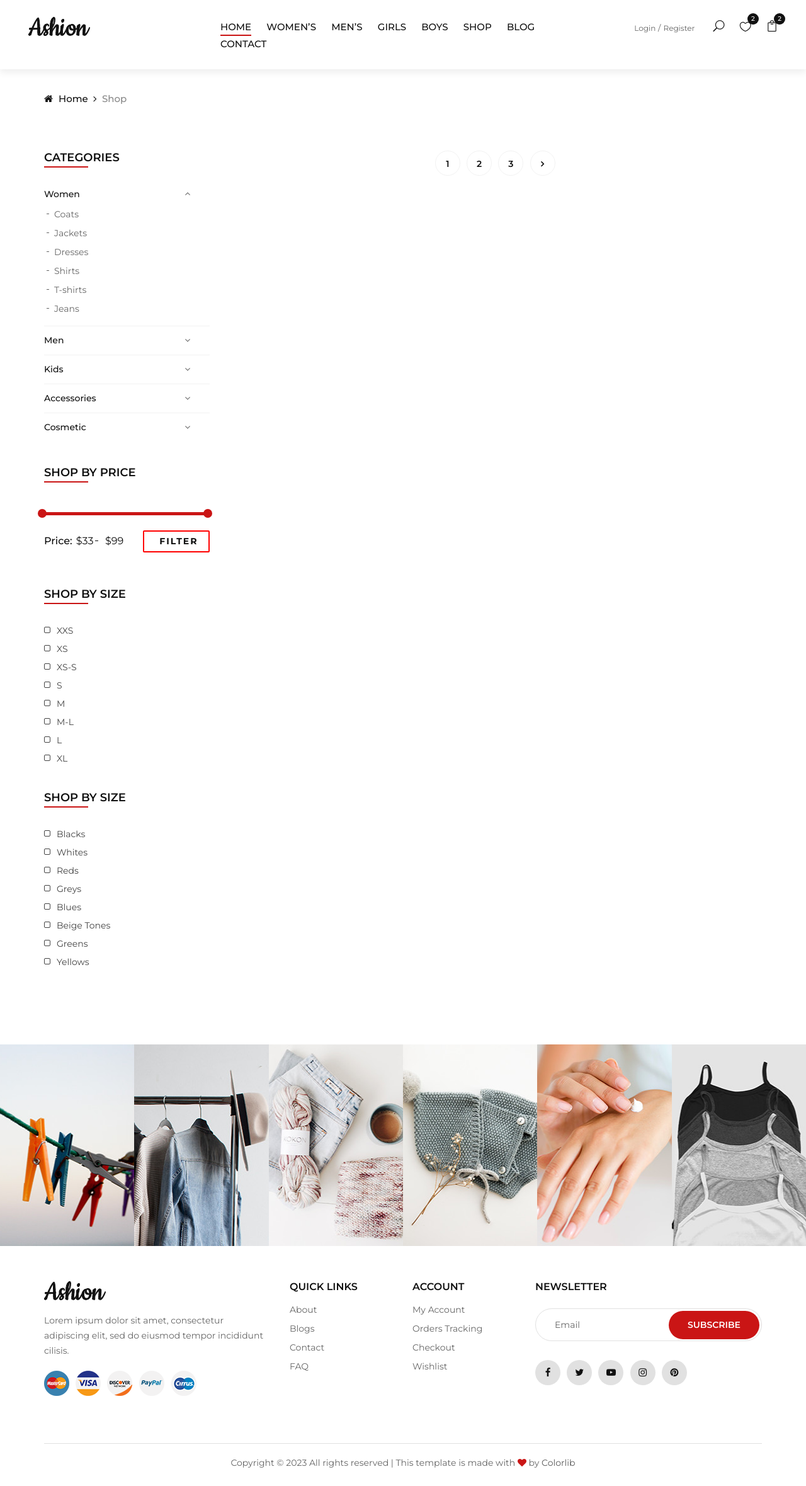
After one commit to laercioigorps/ecommerce, a Django app: template ecommerce/shop/templates/shop/genre_page.html in a window 1280 px wide. The commit adds this page. Shown: the whole page at 63% size. Run offline with Django 4.2, Linux system fonts and the light colour scheme; the template is opened without the code that fills it, so the values that code supplies are empty; some libraries are stand-ins or nearby versions.

Commit message:
add genre pages

```diff
--- /dev/null
+++ b/ecommerce/shop/templates/shop/genre_page.html
@@ -0,0 +1,134 @@
+{% extends "shopbase.html" %}
+{% load static %}
+
+{% block content %}
+    <!-- Breadcrumb Begin -->
+    <div class="breadcrumb-option">
+        <div class="container">
+            <div class="row">
+                <div class="col-lg-12">
+                    <div class="breadcrumb__links">
+                        <a href="./index.html"><i class="fa fa-home"></i> Home</a>
+                        <span>Shop</span>
+                    </div>
+                </div>
+            </div>
+        </div>
+    </div>
+    <!-- Breadcrumb End -->
+
+    <!-- Shop Section Begin -->
+    <section class="shop spad">
+        <div class="container">
+            <div class="row">
+                <div class="col-lg-3 col-md-3">
+                    {% include 'shop/sidebar.html'%}
+                </div>
+                <div class="col-lg-9 col-md-9">
+                    <div class="row">
+                        {% for item_page in pages %}
+                        <div class="col-lg-4 col-md-6">
+                            <div class="product__item">
+                                {% with item_page.product.product_medias.first.url as product_image_url %}
+                                    <div class="product__item__pic set-bg" data-setbg="{{product_image_url}}">
+                                        <div class="label new">New</div>
+                                        <ul class="product__hover">
+                                            <li><a href="{{product_image_url}}" class="image-popup"><span class="arrow_expand"></span></a></li>
+                                            <li><a href="#"><span class="icon_heart_alt"></span></a></li>
+                                            <li><a href="#"><span class="icon_bag_alt"></span></a></li>
+                                        </ul>
+                                    </div>
+                                {% endwith %}
+                                <div class="product__item__text">
+                                    <h6><a href="{{item_page.url}}">{{item_page.title}}</a></h6>
+                                    <div class="rating">
+                                        <i class="fa fa-star"></i>
+                                        <i class="fa fa-star"></i>
+                                        <i class="fa fa-star"></i>
+                                        <i class="fa fa-star"></i>
+                                        <i class="fa fa-star"></i>
+                                    </div>
+                                    {% with item_page.product.get_price_range as price_range %}
+                                        {% if price_range.sale_price__max == price_range.sale_price__min%}
+                                            <div class="product__price">$ {{price_range.sale_price__min}}</div>
+                                        {% else %}
+                                            <div class="product__price">$ {{price_range.sale_price__min}} - $ {{price_range.sale_price__max}}</div>
+                                        {% endif %}
+                                    {% endwith %}
+                                </div>
+                            </div>
+                        </div>
+                        {% endfor %}
+
+                        <div class="col-lg-12 text-center">
+                            <div class="pagination__option">
+                                <a href="#">1</a>
+                                <a href="#">2</a>
+                                <a href="#">3</a>
+                                <a href="#"><i class="fa fa-angle-right"></i></a>
+                            </div>
+                        </div>
+                    </div>
+                </div>
+            </div>
+        </div>
+    </section>
+    <!-- Shop Section End -->
+
+    <!-- Instagram Begin -->
+    <div class="instagram">
+        <div class="container-fluid">
+            <div class="row">
+                <div class="col-lg-2 col-md-4 col-sm-4 p-0">
+                    <div class="instagram__item set-bg" data-setbg="{% static 'shop/img/instagram/insta-1.jpg' %}">
+                        <div class="instagram__text">
+                            <i class="fa fa-instagram"></i>
+                            <a href="#">@ ashion_shop</a>
+                        </div>
+                    </div>
+                </div>
+                <div class="col-lg-2 col-md-4 col-sm-4 p-0">
+                    <div class="instagram__item set-bg" data-setbg="{% static 'shop/img/instagram/insta-2.jpg' %}">
+                        <div class="instagram__text">
+                            <i class="fa fa-instagram"></i>
+                            <a href="#">@ ashion_shop</a>
+                        </div>
+                    </div>
+                </div>
+                <div class="col-lg-2 col-md-4 col-sm-4 p-0">
+                    <div class="instagram__item set-bg" data-setbg="{% static 'shop/img/instagram/insta-3.jpg' %}">
+                        <div class="instagram__text">
+                            <i class="fa fa-instagram"></i>
+                            <a href="#">@ ashion_shop</a>
+                        </div>
+                    </div>
+                </div>
+                <div class="col-lg-2 col-md-4 col-sm-4 p-0">
+                    <div class="instagram__item set-bg" data-setbg="{% static 'shop/img/instagram/insta-4.jpg' %}">
+                        <div class="instagram__text">
+                            <i class="fa fa-instagram"></i>
+                            <a href="#">@ ashion_shop</a>
+                        </div>
+                    </div>
+                </div>
+                <div class="col-lg-2 col-md-4 col-sm-4 p-0">
+                    <div class="instagram__item set-bg" data-setbg="{% static 'shop/img/instagram/insta-5.jpg' %}">
+                        <div class="instagram__text">
+                            <i class="fa fa-instagram"></i>
+                            <a href="#">@ ashion_shop</a>
+                        </div>
+                    </div>
+                </div>
+                <div class="col-lg-2 col-md-4 col-sm-4 p-0">
+                    <div class="instagram__item set-bg" data-setbg="{% static 'shop/img/instagram/insta-6.jpg' %}">
+                        <div class="instagram__text">
+                            <i class="fa fa-instagram"></i>
+                            <a href="#">@ ashion_shop</a>
+                        </div>
+                    </div>
+                </div>
+            </div>
+        </div>
+    </div>
+    <!-- Instagram End -->
+{% endblock %}
--- /dev/null
+++ b/ecommerce/shop/templates/shop/sidebar.html
@@ -0,0 +1,207 @@
+<div class="shop__sidebar">
+    <div class="sidebar__categories">
+        <div class="section-title">
+            <h4>Categories</h4>
+        </div>
+        <div class="categories__accordion">
+            <div class="accordion" id="accordionExample">
+                <div class="card">
+                    <div class="card-heading active">
+                        <a data-toggle="collapse" data-target="#collapseOne">Women</a>
+                    </div>
+                    <div id="collapseOne" class="collapse show" data-parent="#accordionExample">
+                        <div class="card-body">
+                            <ul>
+                                <li><a href="#">Coats</a></li>
+                                <li><a href="#">Jackets</a></li>
+                                <li><a href="#">Dresses</a></li>
+                                <li><a href="#">Shirts</a></li>
+                                <li><a href="#">T-shirts</a></li>
+                                <li><a href="#">Jeans</a></li>
+                            </ul>
+                        </div>
+                    </div>
+                </div>
+                <div class="card">
+                    <div class="card-heading">
+                        <a data-toggle="collapse" data-target="#collapseTwo">Men</a>
+                    </div>
+                    <div id="collapseTwo" class="collapse" data-parent="#accordionExample">
+                        <div class="card-body">
+                            <ul>
+                                <li><a href="#">Coats</a></li>
+                                <li><a href="#">Jackets</a></li>
+                                <li><a href="#">Dresses</a></li>
+                                <li><a href="#">Shirts</a></li>
+                                <li><a href="#">T-shirts</a></li>
+                                <li><a href="#">Jeans</a></li>
+                            </ul>
+                        </div>
+                    </div>
+                </div>
+                <div class="card">
+                    <div class="card-heading">
+                        <a data-toggle="collapse" data-target="#collapseThree">Kids</a>
+                    </div>
+                    <div id="collapseThree" class="collapse" data-parent="#accordionExample">
+                        <div class="card-body">
+                            <ul>
+                                <li><a href="#">Coats</a></li>
+                                <li><a href="#">Jackets</a></li>
+                                <li><a href="#">Dresses</a></li>
+                                <li><a href="#">Shirts</a></li>
+                                <li><a href="#">T-shirts</a></li>
+                                <li><a href="#">Jeans</a></li>
+                            </ul>
+                        </div>
+                    </div>
+                </div>
+                <div class="card">
+                    <div class="card-heading">
+                        <a data-toggle="collapse" data-target="#collapseFour">Accessories</a>
+                    </div>
+                    <div id="collapseFour" class="collapse" data-parent="#accordionExample">
+                        <div class="card-body">
+                            <ul>
+                                <li><a href="#">Coats</a></li>
+                                <li><a href="#">Jackets</a></li>
+                                <li><a href="#">Dresses</a></li>
+                                <li><a href="#">Shirts</a></li>
+                                <li><a href="#">T-shirts</a></li>
+                                <li><a href="#">Jeans</a></li>
+                            </ul>
+                        </div>
+                    </div>
+                </div>
+                <div class="card">
+                    <div class="card-heading">
+                        <a data-toggle="collapse" data-target="#collapseFive">Cosmetic</a>
+                    </div>
+                    <div id="collapseFive" class="collapse" data-parent="#accordionExample">
+                        <div class="card-body">
+                            <ul>
+                                <li><a href="#">Coats</a></li>
+                                <li><a href="#">Jackets</a></li>
+                                <li><a href="#">Dresses</a></li>
+                                <li><a href="#">Shirts</a></li>
+                                <li><a href="#">T-shirts</a></li>
+                                <li><a href="#">Jeans</a></li>
+                            </ul>
+                        </div>
+                    </div>
+                </div>
+            </div>
+        </div>
+    </div>
+    <div class="sidebar__filter">
+        <div class="section-title">
+            <h4>Shop by price</h4>
+        </div>
+        <div class="filter-range-wrap">
+            <div class="price-range ui-slider ui-corner-all ui-slider-horizontal ui-widget ui-widget-content"
+            data-min="33" data-max="99"></div>
+            <div class="range-slider">
+                <div class="price-input">
+                    <p>Price:</p>
+                    <input type="text" id="minamount">
+                    <input type="text" id="maxamount">
+                </div>
+            </div>
+        </div>
+        <a href="#">Filter</a>
+    </div>
+    <div class="sidebar__sizes">
+        <div class="section-title">
+            <h4>Shop by size</h4>
+        </div>
+        <div class="size__list">
+            <label for="xxs">
+                xxs
+                <input type="checkbox" id="xxs">
+                <span class="checkmark"></span>
+            </label>
+            <label for="xs">
+                xs
+                <input type="checkbox" id="xs">
+                <span class="checkmark"></span>
+            </label>
+            <label for="xss">
+                xs-s
+                <input type="checkbox" id="xss">
+                <span class="checkmark"></span>
+            </label>
+            <label for="s">
+                s
+                <input type="checkbox" id="s">
+                <span class="checkmark"></span>
+            </label>
+            <label for="m">
+                m
+                <input type="checkbox" id="m">
+                <span class="checkmark"></span>
+            </label>
+            <label for="ml">
+                m-l
+                <input type="checkbox" id="ml">
+                <span class="checkmark"></span>
+            </label>
+            <label for="l">
+                l
+                <input type="checkbox" id="l">
+                <span class="checkmark"></span>
+            </label>
+            <label for="xl">
+                xl
+                <input type="checkbox" id="xl">
+                <span class="checkmark"></span>
+            </label>
+        </div>
+    </div>
+    <div class="sidebar__color">
+        <div class="section-title">
+            <h4>Shop by size</h4>
+        </div>
+        <div class="size__list color__list">
+            <label for="black">
+                Blacks
+                <input type="checkbox" id="black">
+                <span class="checkmark"></span>
+            </label>
+            <label for="whites">
+                Whites
+                <input type="checkbox" id="whites">
+                <span class="checkmark"></span>
+            </label>
+            <label for="reds">
+                Reds
+                <input type="checkbox" id="reds">
+                <span class="checkmark"></span>
+            </label>
+            <label for="greys">
+                Greys
+                <input type="checkbox" id="greys">
+                <span class="checkmark"></span>
+            </label>
+            <label for="blues">
+                Blues
+                <input type="checkbox" id="blues">
+                <span class="checkmark"></span>
+            </label>
+            <label for="beige">
+                Beige Tones
+                <input type="checkbox" id="beige">
+                <span class="checkmark"></span>
+            </label>
+            <label for="greens">
+                Greens
+                <input type="checkbox" id="greens">
+                <span class="checkmark"></span>
+            </label>
+            <label for="yellows">
+                Yellows
+                <input type="checkbox" id="yellows">
+                <span class="checkmark"></span>
+            </label>
+        </div>
+    </div>
+</div>
--- a/ecommerce/shop/templates/shopbase.html
+++ b/ecommerce/shop/templates/shopbase.html
@@ -74,17 +74,11 @@
                     <nav class="header__menu">
                         <ul>
                             <li class="active"><a href="/">Home</a></li>
-                            <li><a href="#">Women’s</a></li>
-                            <li><a href="#">Men’s</a></li>
-                            <li><a href="./shop">Shop</a></li>
-                            <li><a href="#">Pages</a>
-                                <ul class="dropdown">
-                                    <li><a href="./product-details.html">Product Details</a></li>
-                                    <li><a href="{% url 'shop:cart_page' %}">Shop Cart</a></li>
-                                    <li><a href="./checkout.html">Checkout</a></li>
-                                    <li><a href="./blog-details.html">Blog Details</a></li>
-                                </ul>
-                            </li>
+                            <li><a href="/women">Women’s</a></li>
+                            <li><a href="/men">Men’s</a></li>
+                            <li><a href="/girls">Girls</a></li>
+                            <li><a href="/boys">Boys</a></li>
+                            <li><a href="#">Shop</a></li>
                             <li><a href="./blog.html">Blog</a></li>
                             <li><a href="./contact.html">Contact</a></li>
                         </ul>
```
Also changed, not shown: ecommerce/shop/models.py (+13 -0 lines), ecommerce/shop/migrations/0012_genrepage.py (added).
